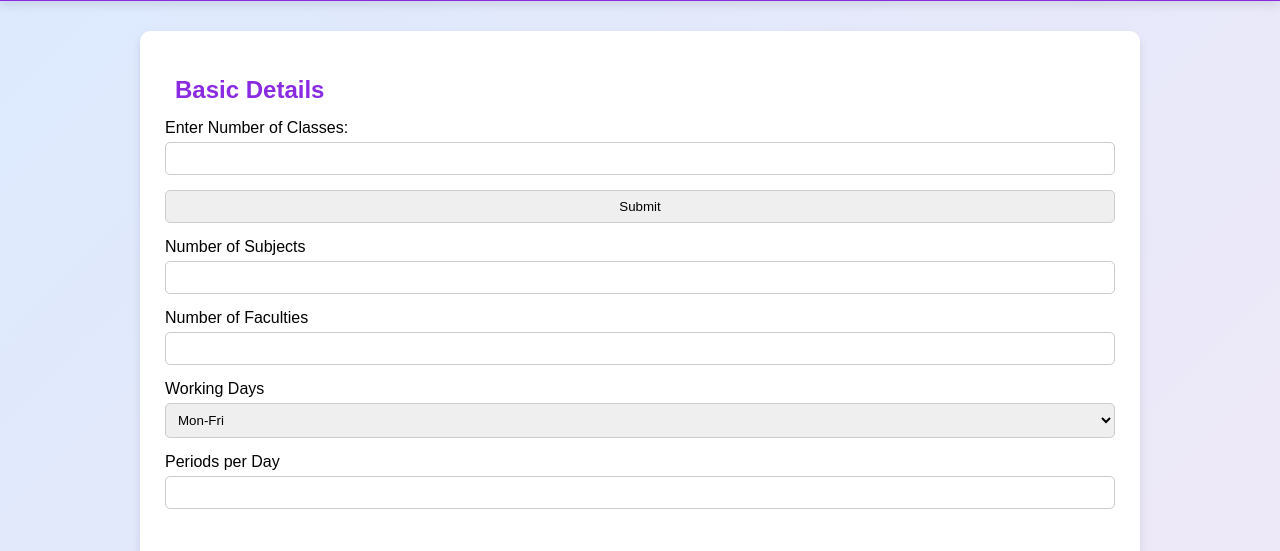
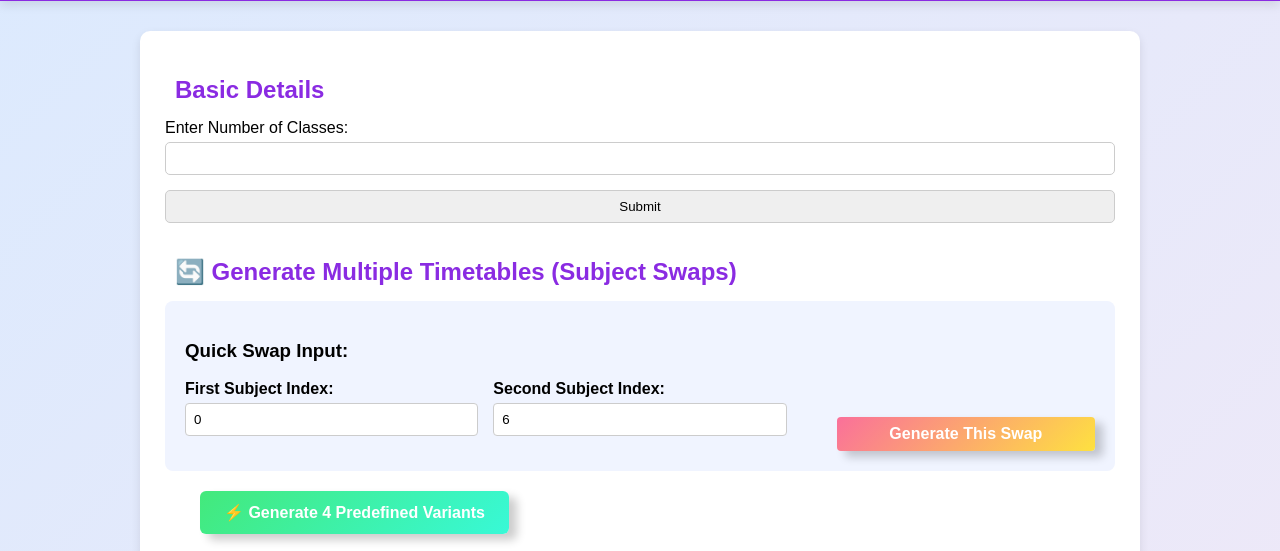
Before and after one commit to dhruvjha1802123-code/Hackathon-project, a plain HTML site: page add-class.html in a window 1280 px wide. Shown: the part 166-717 px from the top of the page. Drawn offline with nearby package versions, Linux system fonts and the light colour scheme.

Commit message:
Add section for generating multiple timetables

```diff
--- a/add-class.html
+++ b/add-class.html
@@ -40,11 +40,37 @@
                 <input type="submit" value="Submit" class="ClassSubmit" />
                 </form>
             </div>
-            <div>
-                <label>Number of Subjects</label>
-                <input type="number" id="subjects">
+    <section>
+        <h2>🔄 Generate Multiple Timetables (Subject Swaps)</h2>
 
+        <div style="background: #f0f4ff; padding: 20px; border-radius: 8px; margin-bottom: 20px;">
+            <h3>Quick Swap Input:</h3>
+            <div style="display: grid; grid-template-columns: 1fr 1fr 1fr; gap: 15px;">
+                <div>
+                    <label style="display: block; margin-bottom: 5px; font-weight: 600;">First Subject Index:</label>
+                    <input type="number" id="swapIndex1" min="0" max="7" value="0"
+                           style="width: 100%; padding: 8px; border: 1px solid #ccc; border-radius: 4px;">
+                </div>
+                <div>
+                    <label style="display: block; margin-bottom: 5px; font-weight: 600;">Second Subject Index:</label>
+                    <input type="number" id="swapIndex2" min="0" max="7" value="6"
+                           style="width: 100%; padding: 8px; border: 1px solid #ccc; border-radius: 4px;">
+                </div>
+                <div style="display: flex; align-items: flex-end;">
+                    <button onclick="generateWithManualSwap()"
+                            style="width: 100%; background: linear-gradient(135deg, #fa709a, #fee140); color: white; padding: 8px 16px; border: none; border-radius: 4px; cursor: pointer; font-weight: 600;">
+                        Generate This Swap
+                    </button>
+                </div>
             </div>
+        </div>
+
+        <button onclick="generateTimetablesWithPredefinedSwaps()"
+                style="background: linear-gradient(135deg, #43e97b, #38f9d7); color: white; padding: 12px 24px; border: none; border-radius: 6px; cursor: pointer; font-weight: 600; font-size: 16px;">
+            ⚡ Generate 4 Predefined Variants
+        </button>
+    </section>
+
             <div>
                 <label>Number of Faculties</label>
                 <input type="number" id="faculties">
@@ -161,6 +187,7 @@
         </div>
     </section>
 
+
 </div>
 <script src="TIMETABLE/timetable.js"></script>
 <script src="TIMETABLE/render_timetable.js"></script>
```
